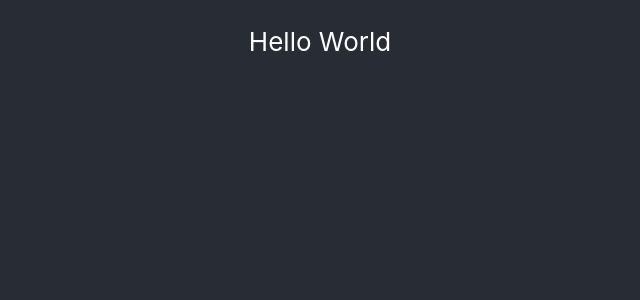
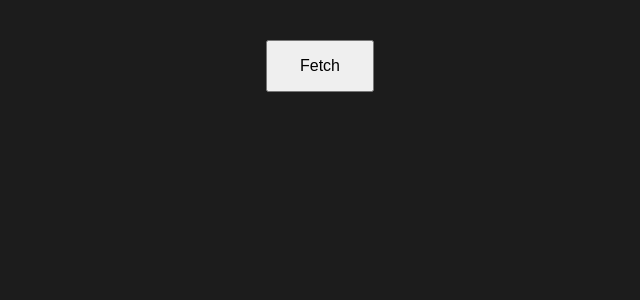
Before and after one commit to edvinpontuslarsson/movie-streaming, a React (Create React App) app in the folder client/: page / in a window 1280 px wide. Shown: the top 300 px of the page, without its empty margins (320-960 px from the left). Built offline with nearby package versions, Linux system fonts and the light colour scheme.

Commit message:
slightly nicer button

```diff
--- a/client/src/App.css
+++ b/client/src/App.css
@@ -1,13 +1,16 @@
 .App {
-  text-align: center;
+  background-color: rgb(28, 28, 28);
+  min-height: 100vh;
 }
 
-.App-header {
-  background-color: #282c34;
-  min-height: 100vh;
-  display: flex;
-  flex-direction: row;
-  justify-content: center;
-  font-size: calc(10px + 2vmin);
-  color: white;
+.button-wrap {
+  text-align: center;
+  padding-top: 40px;
 }
+
+.fetch-button {
+  padding: 15px 32px;
+  text-align: center;
+  display: inline-block;
+  font-size: 16px;
+}
--- a/client/src/App.tsx
+++ b/client/src/App.tsx
@@ -3,9 +3,9 @@ import './App.css';
 function App() {
   return (
     <div className="App">
-      <header className="App-header">
-        <p>Hello World</p>
-      </header>
+      <div className="button-wrap">
+        <button className="fetch-button">Fetch</button>
+      </div>
     </div>
   );
 }
```
